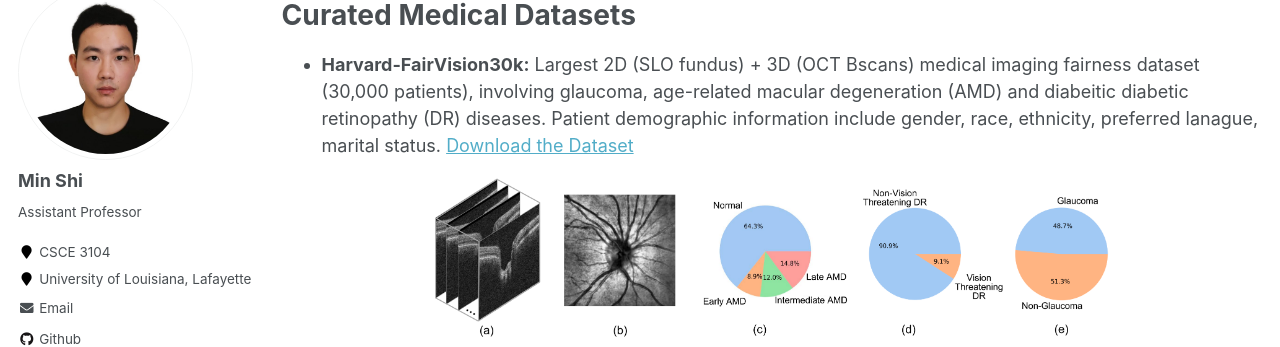
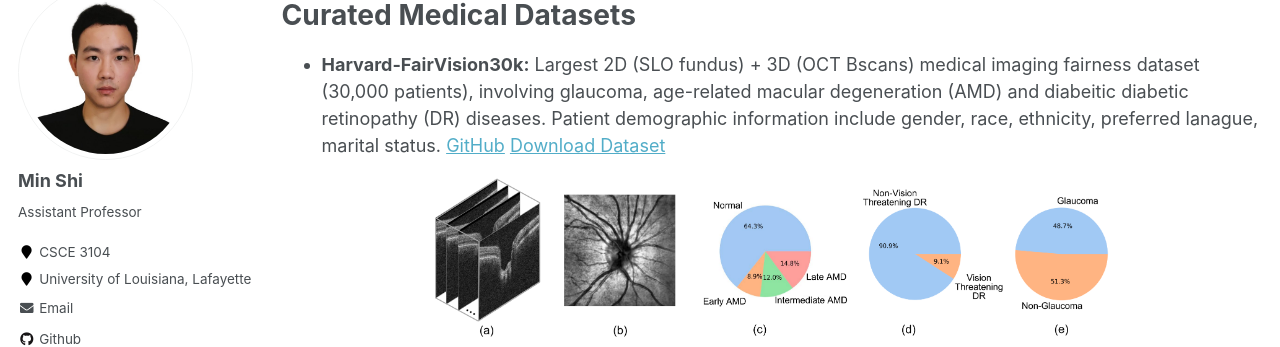
Before and after one commit to shiminxst/shiminxst.github.io, a Jekyll site: the page built from _pages/resource.md, in a window 1280 px wide. Shown: the part 133-480 px from the top of the page. Built offline with Jekyll 4.4.1, drawn with Linux system fonts in a browser that asks for light colours.

Commit message:
Update resource.md

```diff
--- a/_pages/resource.md
+++ b/_pages/resource.md
@@ -10,7 +10,7 @@
 Curated Medical Datasets
 ======
 
-- **Harvard-FairVision30k:** Largest 2D (SLO fundus) + 3D (OCT Bscans) medical imaging fairness dataset (30,000 patients), involving glaucoma, age-related macular degeneration (AMD)  and diabeitic diabetic retinopathy (DR) diseases. Patient demographic information include gender, race, ethnicity, preferred lanague, marital status. [Download the Dataset](http://ophai.hms.harvard.edu/datasets/harvard-fairvision30k)
+- **Harvard-FairVision30k:** Largest 2D (SLO fundus) + 3D (OCT Bscans) medical imaging fairness dataset (30,000 patients), involving glaucoma, age-related macular degeneration (AMD)  and diabeitic diabetic retinopathy (DR) diseases. Patient demographic information include gender, race, ethnicity, preferred lanague, marital status. [GitHub]([http://ophai.hms.harvard.edu/datasets/harvard-fairvision30k](https://github.com/Harvard-Ophthalmology-AI-Lab/FairVision/tree/main)) [Download Dataset](http://ophai.hms.harvard.edu/datasets/harvard-fairvision30k)
 
 <p align="center">
     <img src="/images/img/project/fairvision.png" width="700">
```
